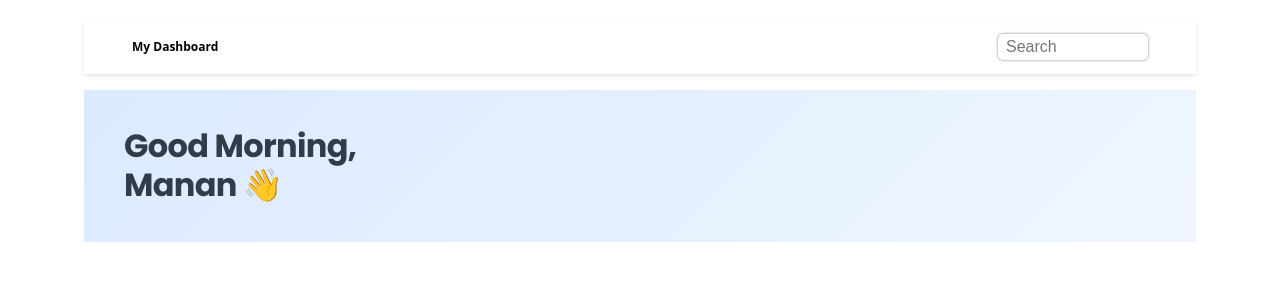
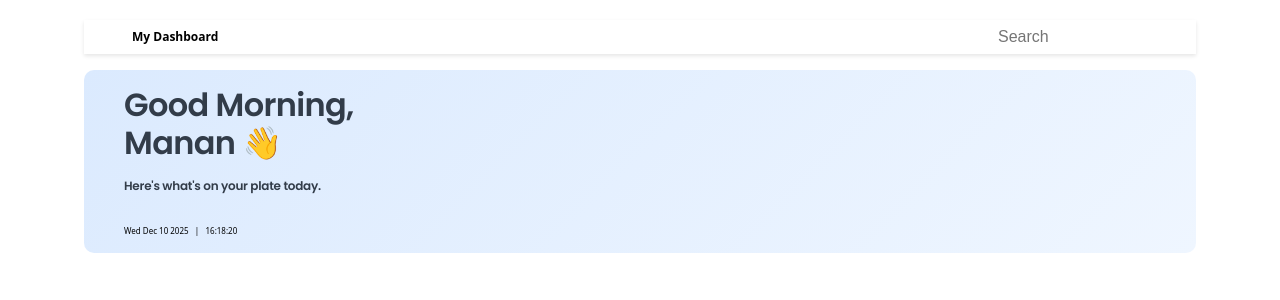
Before and after one commit to Manan-Devs/Web-development, a React (Vite) app in the folder Frontend/React/Projects/Personal Dashboard/: page / in a window 1280 px wide. Shown: the top 300 px of the page. Built offline with nearby package versions, Linux system fonts and the light colour scheme.

Commit message:
building project using code

```diff
--- a/Frontend/React/Projects/Personal Dashboard/src/components/Greeting.jsx
+++ b/Frontend/React/Projects/Personal Dashboard/src/components/Greeting.jsx
@@ -1,13 +1,25 @@
 
 
 function Greeting() {
-
-
+    const now = new Date();
+    let dateString = now.toDateString('en-US', {
+        month: 'short',
+        day: 'numeric',
+        year: 'numeric'
+   });
+      let time = now.toLocaleTimeString("en-US", {
+      hour: "2-digit",
+      minute: "2-digit",
+      second: "2-digit",
+      hour12: false
+});
     return (
 
          <div className="greetingsCont">
              <div className="greetingsInfo">
                  <h1>Good Morning,<span className="break">Manan 👋</span> </h1>
+                 <h2>Here's what's on your plate today.</h2>
+                 <p>{dateString} &nbsp;   |  &nbsp;  {time}</p>
               </div>
              <div className="greetingsImage">
 
--- a/Frontend/React/Projects/Personal Dashboard/src/index.css
+++ b/Frontend/React/Projects/Personal Dashboard/src/index.css
@@ -15,7 +15,7 @@
 
 * {
    box-sizing: border-box;
-   margin: 0
+   margin: 0;
    padding: 0;
 }
 
@@ -44,13 +44,17 @@ body {
     margin: 0;  /* ensure no margin */
 }
 
-input {
+input:hover,
+input:focus,
+input:active {
    border-radius: 5px;
    padding: 0.8rem 0.5rem;
    background-color: rgba(0,0,0,0.1);
    box-shadow:0 0 3px grey;
    position:absolute;
    right:3rem;
+   border:none;
+   outline:thin;
 }
 
 /* Greeting */
@@ -62,13 +66,15 @@ input {
      display:flex;
      background:linear-gradient(135deg, #dbeafe, #eff6ff);
      padding: 1rem 2.5rem;
+     border-radius:10px;
 }
 
 
 .greetingsInfo {
       display:flex;
       flex-direction:column;
-      max-width:80%;
+      gap:30px;
+      max-width:70%;
 }
 
 .break {
@@ -81,4 +87,13 @@ input {
   font-family: 'Poppins', sans-serif;
   color: #323c49; /* dark gray */
   letter-spacing: -0.02em;
+  font-weight:lighter;
 }
+
+.greetingsInfo h2 {
+  font-family: 'Poppins', sans-serif;
+  color: #323c49; /* dark gray */
+  letter-spacing: -0.02em;
+  font-weight:lighter;
+  margin-top:-1rem;
+}
```
